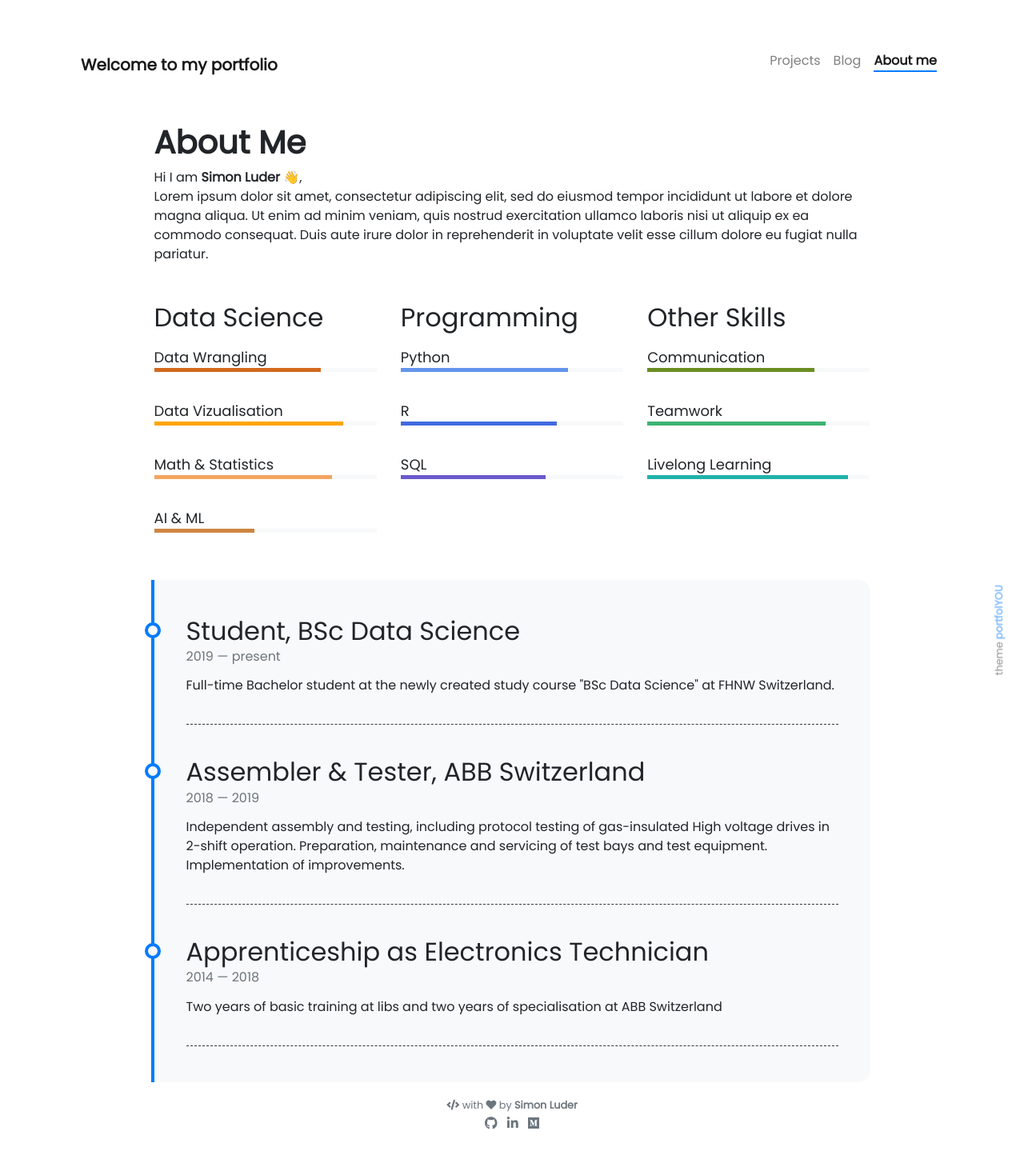
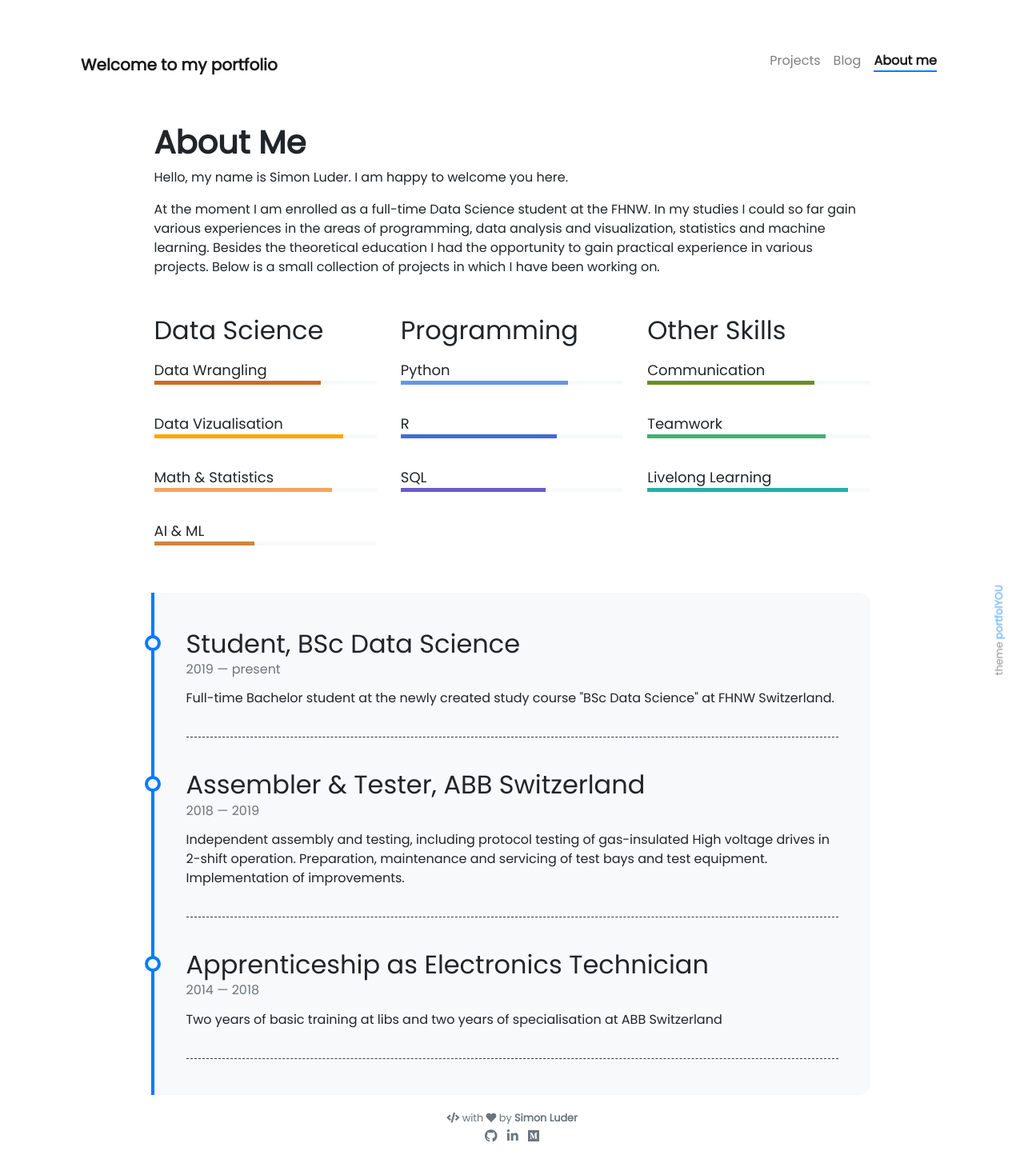
Before and after one commit to SimonLuder/simonluder.github.io, a Jekyll site: the page built from pages/about.md, in a window 1280 px wide. Shown: the whole page at 80% size. Built offline with Jekyll 4.4.1, drawn with Linux system fonts in a browser that asks for light colours; nearby versions of some CDN libraries; emoji names are drawn with the system emoji font.

Commit message:
Update about.md

```diff
--- a/pages/about.md
+++ b/pages/about.md
@@ -7,8 +7,13 @@ weight: 3
 
 # **About Me**
 
-Hi I am **{{ site.author.name }}** :wave:,<br>
-Lorem ipsum dolor sit amet, consectetur adipiscing elit, sed do eiusmod tempor incididunt ut labore et dolore magna aliqua. Ut enim ad minim veniam, quis nostrud exercitation ullamco laboris nisi ut aliquip ex ea commodo consequat. Duis aute irure dolor in reprehenderit in voluptate velit esse cillum dolore eu fugiat nulla pariatur.
+Hello, my name is Simon Luder. I am happy to welcome you here.
+
+At the moment I am enrolled as a full-time Data Science student at the FHNW.
+In my studies I could so far gain various experiences in the areas of programming, data analysis and visualization, statistics and machine learning.
+Besides the theoretical education I had the opportunity to gain practical experience in various projects. Below is a small collection of projects in which I have been working on.
+
+
 
 <div class="row">
 {% include about/skills.html title="Data Science" source=site.data.datascience-skills %}
```
